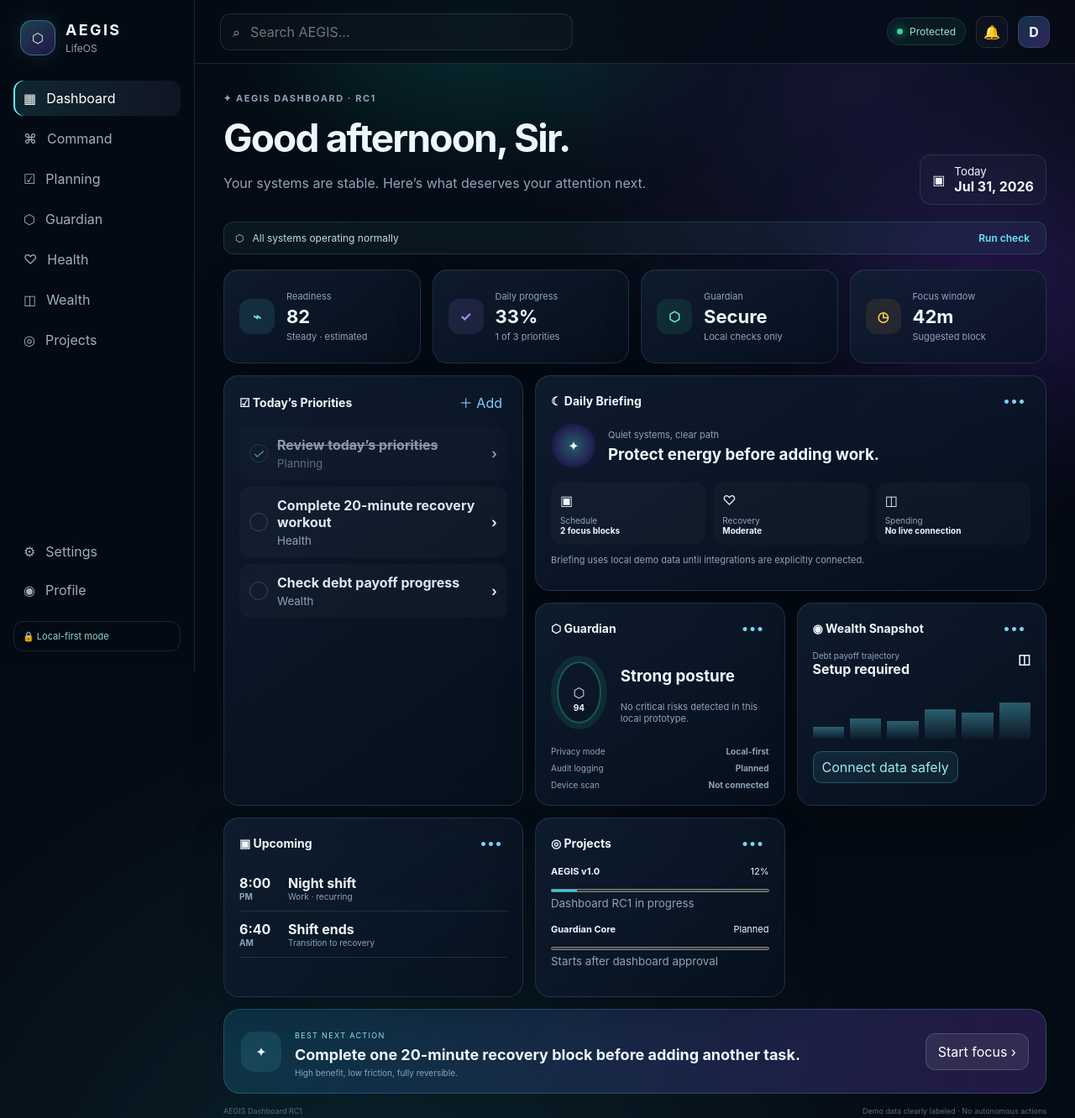
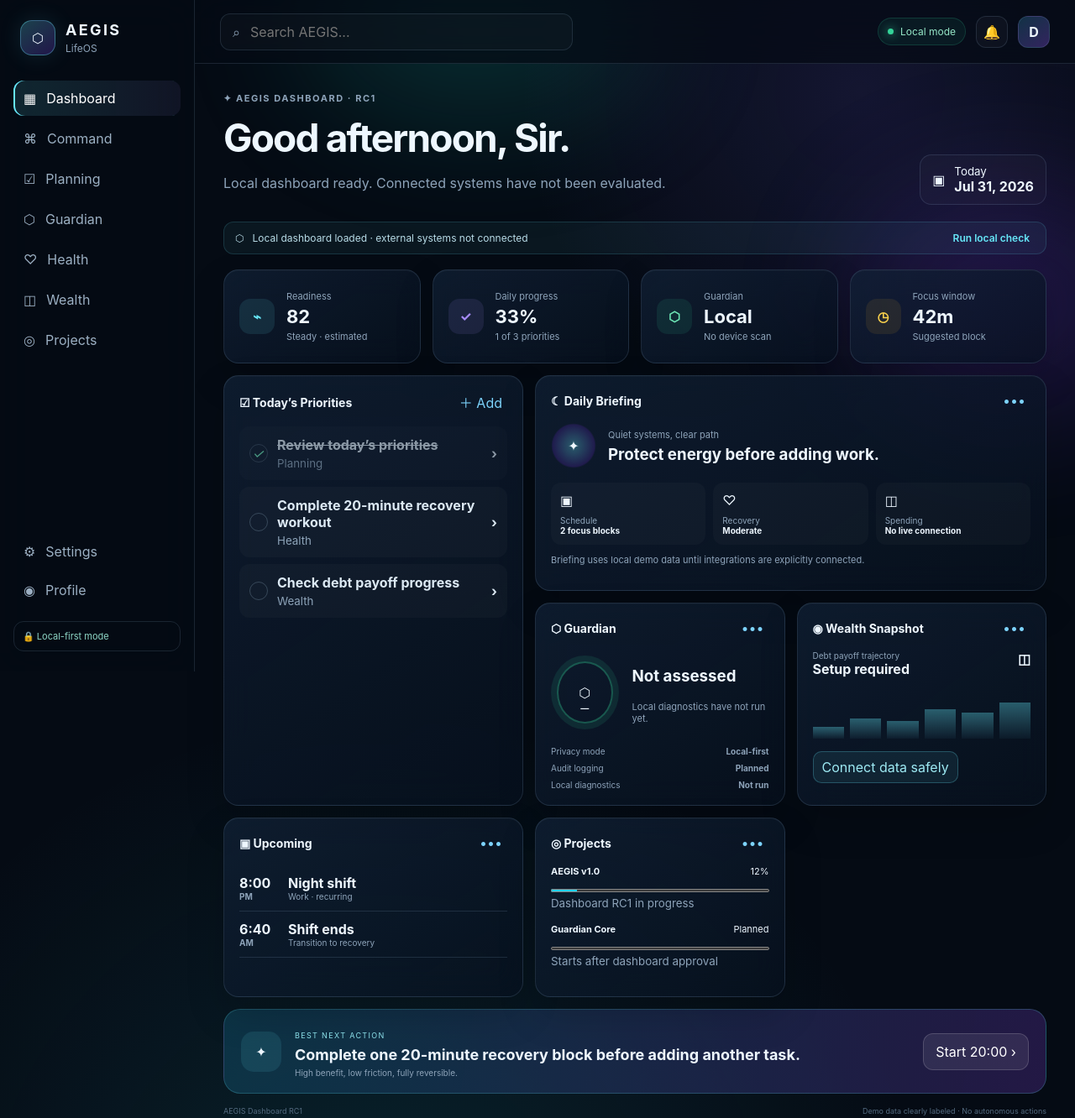
Before and after one commit to LoverBoy2390/personal-assistant, a plain HTML site: page index.html in a window 1280 px wide. Shown: the top 1332 px of the page at 84% size. Drawn offline with Linux system fonts and the light colour scheme.

Commit message:
Fix dashboard trust labels and local status reporting

```diff
--- a/index.html
+++ b/index.html
@@ -1,16 +1,16 @@
 <!doctype html><html lang="en"><head><meta charset="UTF-8"><meta name="viewport" content="width=device-width,initial-scale=1"><meta name="theme-color" content="#07101d"><title>AEGIS LifeOS</title><link rel="stylesheet" href="styles.css"></head><body>
 <div class="app-shell"><div class="aurora a1"></div><div class="aurora a2"></div>
 <aside class="sidebar" id="sidebar"><div class="brand"><div class="brand-mark">⬡</div><div><strong>AEGIS</strong><span>LifeOS</span></div></div><nav id="nav"></nav><div class="sidebar-bottom"><button>⚙ <span>Settings</span></button><button>◉ <span>Profile</span></button><div class="privacy-chip">🔒 Local-first mode</div></div></aside>
-<main class="main-content"><header class="topbar"><button class="mobile-menu" id="menuBtn">☰</button><label class="search-box">⌕<input id="search" placeholder="Search AEGIS..." aria-label="Search AEGIS"></label><div class="top-actions"><div class="system-pill"><i></i>Protected</div><button class="icon-button">🔔</button><div class="avatar">D</div></div></header>
-<div class="dashboard-wrap"><section class="hero-row"><div><p class="eyebrow">✦ AEGIS DASHBOARD · RC1</p><h1 id="greeting">Good morning, Sir.</h1><p>Your systems are stable. Here’s what deserves your attention next.</p></div><div class="date-chip"><span>▣</span><div><small>Today</small><strong id="today"></strong></div></div></section>
-<div class="status-banner">⬡ <span id="notice">All systems operating normally</span><button id="runCheck">Run check</button></div>
-<section class="metrics-grid"><article class="glass-card metric"><b class="metric-icon cyan">⌁</b><div><span>Readiness</span><strong>82</strong><small>Steady · estimated</small></div></article><article class="glass-card metric"><b class="metric-icon violet">✓</b><div><span>Daily progress</span><strong id="progress">0%</strong><small id="progressText"></small></div></article><article class="glass-card metric"><b class="metric-icon green">⬡</b><div><span>Guardian</span><strong>Secure</strong><small>Local checks only</small></div></article><article class="glass-card metric"><b class="metric-icon amber">◷</b><div><span>Focus window</span><strong>42m</strong><small>Suggested block</small></div></article></section>
+<main class="main-content"><header class="topbar"><button class="mobile-menu" id="menuBtn" type="button" aria-label="Open navigation">☰</button><label class="search-box">⌕<input id="search" placeholder="Search AEGIS..." aria-label="Search AEGIS"></label><div class="top-actions"><div class="system-pill" id="modePill"><i></i>Local mode</div><button class="icon-button" type="button" aria-label="Notifications">🔔</button><div class="avatar">D</div></div></header>
+<div class="dashboard-wrap"><section class="hero-row"><div><p class="eyebrow">✦ AEGIS DASHBOARD · RC1</p><h1 id="greeting">Good morning, Sir.</h1><p>Local dashboard ready. Connected systems have not been evaluated.</p></div><div class="date-chip"><span>▣</span><div><small>Today</small><strong id="today"></strong></div></div></section>
+<div class="status-banner">⬡ <span id="notice">Local dashboard loaded · external systems not connected</span><button id="runCheck" type="button">Run local check</button></div>
+<section class="metrics-grid"><article class="glass-card metric"><b class="metric-icon cyan">⌁</b><div><span>Readiness</span><strong>82</strong><small>Steady · estimated</small></div></article><article class="glass-card metric"><b class="metric-icon violet">✓</b><div><span>Daily progress</span><strong id="progress">0%</strong><small id="progressText"></small></div></article><article class="glass-card metric"><b class="metric-icon green">⬡</b><div><span>Guardian</span><strong>Local</strong><small>No device scan</small></div></article><article class="glass-card metric"><b class="metric-icon amber">◷</b><div><span>Focus window</span><strong>42m</strong><small>Suggested block</small></div></article></section>
 <section class="content-grid">
 <article class="glass-card priorities"><header><h2>☑ Today’s Priorities</h2><button id="addTask">＋ Add</button></header><div id="taskList" class="task-list"></div></article>
 <article class="glass-card briefing wide"><header><h2>☾ Daily Briefing</h2><button>•••</button></header><div class="briefing-hero"><div class="orb">✦</div><div><span>Quiet systems, clear path</span><h3>Protect energy before adding work.</h3></div></div><div class="brief-grid"><div>▣<span>Schedule</span><strong>2 focus blocks</strong></div><div>♡<span>Recovery</span><strong>Moderate</strong></div><div>◫<span>Spending</span><strong>No live connection</strong></div></div><p class="data-note">Briefing uses local demo data until integrations are explicitly connected.</p></article>
-<article class="glass-card"><header><h2>⬡ Guardian</h2><button>•••</button></header><div class="shield-score"><div class="score-ring">⬡<strong>94</strong></div><div><h3>Strong posture</h3><p>No critical risks detected in this local prototype.</p></div></div><ul class="status-list"><li><span>Privacy mode</span><strong>Local-first</strong></li><li><span>Audit logging</span><strong>Planned</strong></li><li><span>Device scan</span><strong>Not connected</strong></li></ul></article>
+<article class="glass-card"><header><h2>⬡ Guardian</h2><button>•••</button></header><div class="shield-score"><div class="score-ring">⬡<strong>—</strong></div><div><h3>Not assessed</h3><p id="guardianSummary">Local diagnostics have not run yet.</p></div></div><ul class="status-list"><li><span>Privacy mode</span><strong>Local-first</strong></li><li><span>Audit logging</span><strong>Planned</strong></li><li><span>Local diagnostics</span><strong id="diagnosticState">Not run</strong></li></ul></article>
 <article class="glass-card"><header><h2>◉ Wealth Snapshot</h2><button>•••</button></header><div class="wealth-top"><div><span>Debt payoff trajectory</span><strong>Setup required</strong></div><b>◫</b></div><div class="empty-chart"><i></i><i></i><i></i><i></i><i></i><i></i></div><button class="primary-small" id="connectWealth">Connect data safely</button></article>
 <article class="glass-card"><header><h2>▣ Upcoming</h2><button>•••</button></header><div class="event-row"><b>8:00<small>PM</small></b><div><strong>Night shift</strong><span>Work · recurring</span></div></div><div class="event-row"><b>6:40<small>AM</small></b><div><strong>Shift ends</strong><span>Transition to recovery</span></div></div></article>
 <article class="glass-card"><header><h2>◎ Projects</h2><button>•••</button></header><div class="project"><div><strong>AEGIS v1.0</strong><span>12%</span></div><progress value="12" max="100"></progress><small>Dashboard RC1 in progress</small></div><div class="project"><div><strong>Guardian Core</strong><span>Planned</span></div><progress value="0" max="100"></progress><small>Starts after dashboard approval</small></div></article>
 </section>
-<section class="next-action"><div class="next-icon">✦</div><div><span>BEST NEXT ACTION</span><h2>Complete one 20-minute recovery block before adding another task.</h2><p>High benefit, low friction, fully reversible.</p></div><button id="startFocus">Start focus ›</button></section><footer><span>AEGIS Dashboard RC1</span><span>Demo data clearly labeled · No autonomous actions</span></footer></div></main><button class="scrim" id="scrim"></button></div><script src="app.js"></script></body></html>
+<section class="next-action"><div class="next-icon">✦</div><div><span>BEST NEXT ACTION</span><h2>Complete one 20-minute recovery block before adding another task.</h2><p>High benefit, low friction, fully reversible.</p></div><button id="startFocus" type="button">Start 20:00 ›</button></section><footer><span>AEGIS Dashboard RC1</span><span>Demo data clearly labeled · No autonomous actions</span></footer></div></main><button class="scrim" id="scrim"></button></div><script src="app.js"></script></body></html>
```
